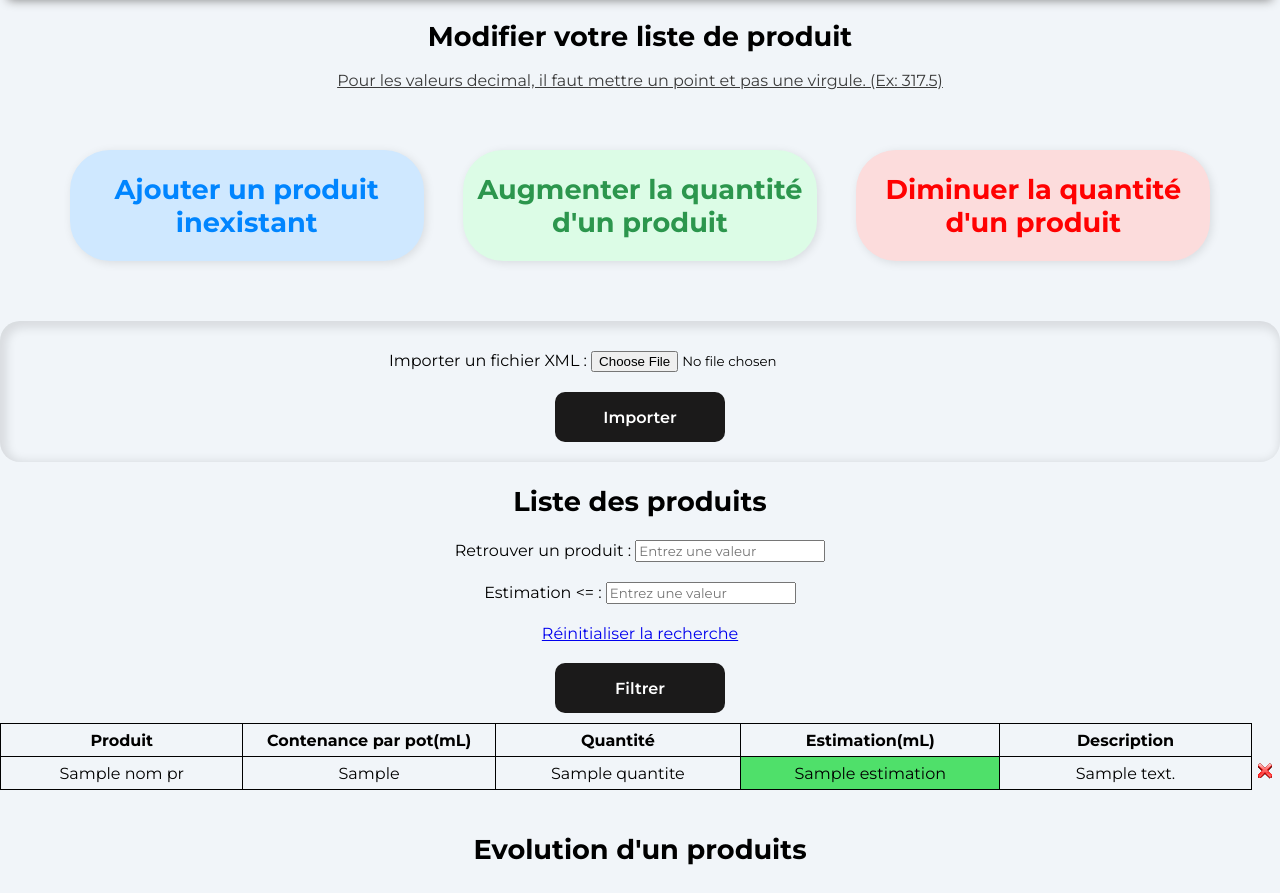
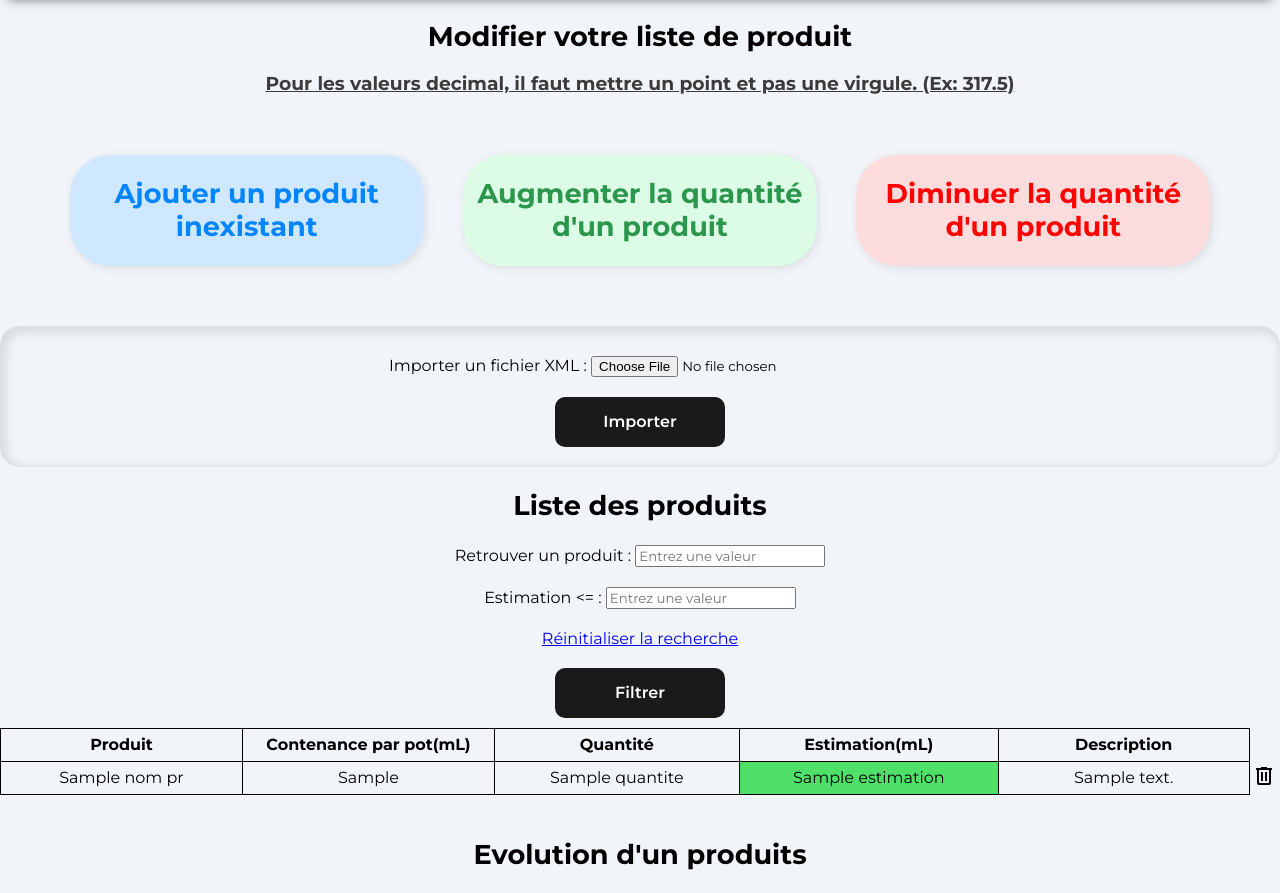
Before and after one commit to Ahmed93Rms/VifAuto, a PHP site: template Views/view_home.php in a window 1280 px wide. Shown: the part 80-973 px from the top of the page. Run offline with PHP 8.4, Linux system fonts and the light colour scheme; the template is opened without the code that fills it: most values are stand-ins (such as "Sample title", 1, 10 or a date in 2020); data that the repository does not hold is empty.

Commit message:
Correction de bugs

```diff
--- a/Content/css/style.css
+++ b/Content/css/style.css
@@ -49,6 +49,10 @@ h1 {
 
 .red2 {
     background-color: #FF0000;
+}
+
+.black2 {
+    color: #000000;
 }
 
 .grey {
@@ -209,10 +213,6 @@ table tr:hover {
     padding-left : 0px;
 }
 
-img.icone {
-    width: 16px;
-}
-
 .alert {
     color: red;
     font-weight: bold;
--- a/Views/view_home.php
+++ b/Views/view_home.php
@@ -1,6 +1,5 @@
 <!DOCTYPE html>
 <html lang="fr">
-
 <head>
         <meta charset="utf-8">
         <meta name="viewport" content="width=device-width, initial-scale=1.0, viewport-fit=cover">
@@ -10,8 +9,8 @@
         <link rel="icon" href="Content/image/vifauto.png" />
         <link rel="stylesheet" href="https://fonts.googleapis.com/css2?family=Material+Symbols+Outlined:opsz,wght,FILL,GRAD@20..48,100..700,0..1,-50..200" />
         <script src="https://cdn.jsdelivr.net/npm/chart.js"></script>
-        <script src="https://cdn.jsdelivr.net/npm/vue@2"></script>
 </head>
+
 <script>
         document.addEventListener('DOMContentLoaded', function() {
         const headers = document.querySelectorAll('.block > h1');
@@ -25,6 +24,7 @@
                 });
         });
 </script>
+
 <body>
         <header>
                 <nav class="nb">
@@ -38,7 +38,7 @@
         </header>
         <main>
                 <h1 class="center" style="margin-top: 100px;" id="import">Modifier votre liste de produit</h1>
-                <p class="grey center"><u>Pour les valeurs decimal, il faut mettre un point et pas une virgule. (Ex: 317.5)</u></p>
+                <h3 class="grey center"><u>Pour les valeurs decimal, il faut mettre un point et pas une virgule. (Ex: 317.5)</u></h3>
                 <section class="form">
                         <div class="block blue">
                                 <h1 style="color: #0085FF; cursor: pointer;">Ajouter un produit inexistant</h1>
@@ -142,8 +142,7 @@
                                         </td>
                                         <td class="sansBordure">
                                                 <a href="?controller=set&action=remove&idP=<?php echo $item['idP'] ?>" onclick="return confirm('Êtes-vous sûr de vouloir supprimer le produit <?php echo $item['nomP']; ?>');">
-                                                        <img class="icone" src="Content/image/remove-icon.png" alt="supprimer"/>
-                                                </a>
+                                                <span class="material-symbols-outlined black2" >delete</span>                                                </a>
                                         </td>
                                 </tr>
                                 <?php endforeach ?>
```
Also changed, not shown: 1 other file.
